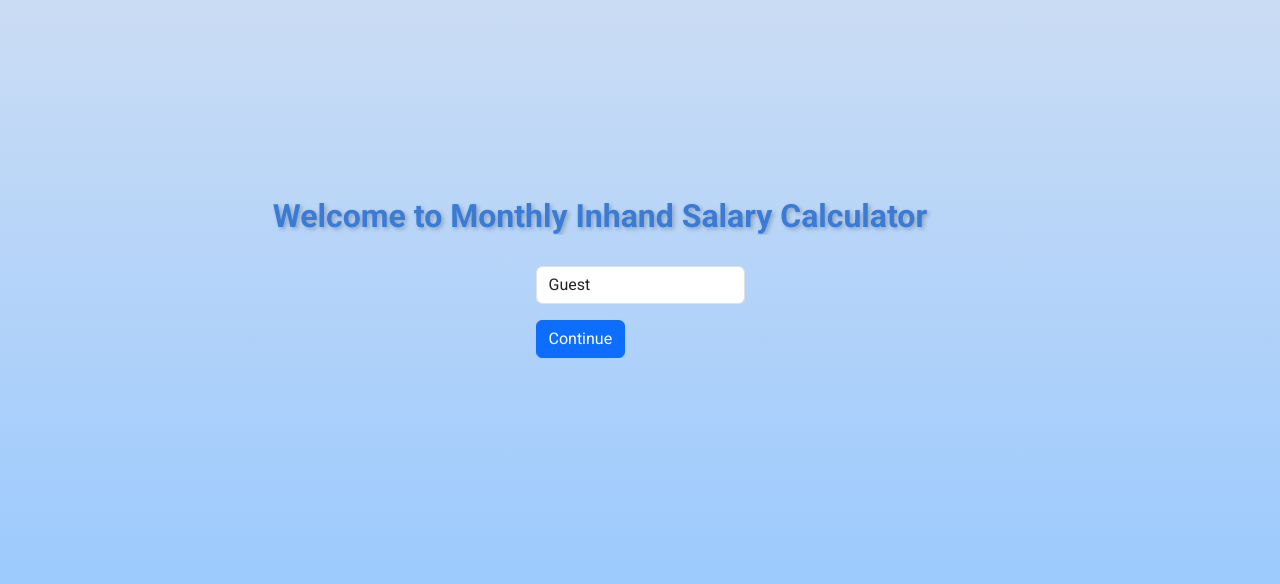
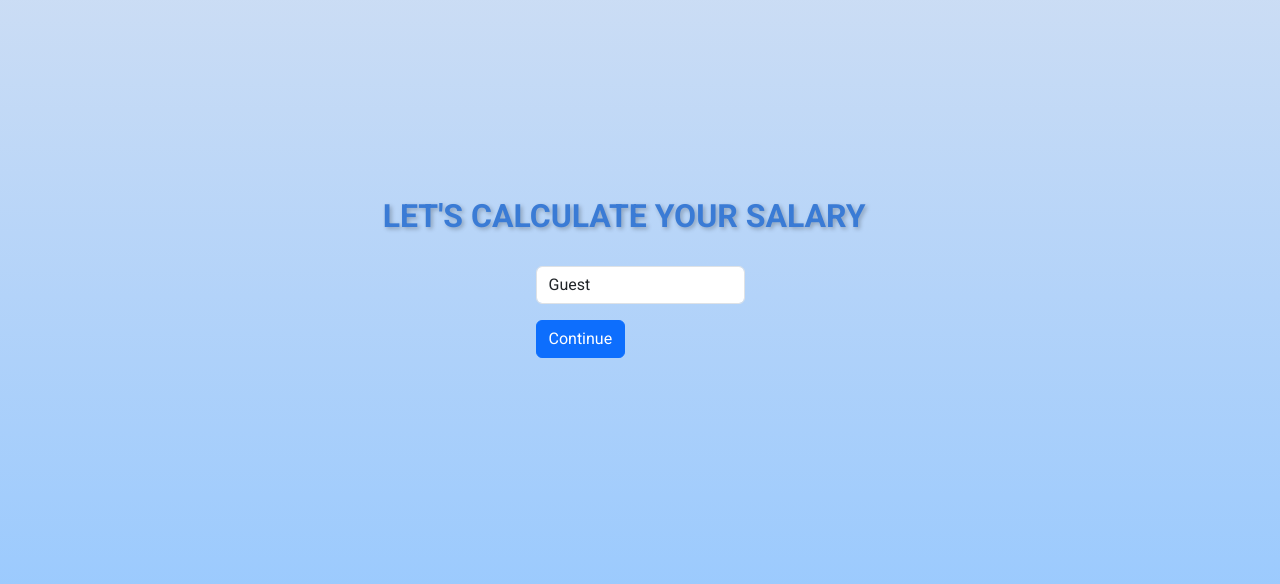
Before and after one commit to anantraghuvanshi/monthly-inhand-salary-calculator, an Angular app: page / in a window 1280 px wide. Shown: the part 104-688 px from the top of the page. Built offline with nearby package versions, Linux system fonts and the light colour scheme.

Commit message:
welcome page configured

```diff
--- a/src/app/welcome-page/welcome-page.component.css
+++ b/src/app/welcome-page/welcome-page.component.css
@@ -15,7 +15,7 @@
 .typing-text {
   position: absolute;
   top: 40%;
-  left: 50%;
+  left: 55%;
   transform: translate(-50%, -50%);
   font-size: 32px;
   font-weight: 700;
@@ -29,7 +29,7 @@
 
 @keyframes typing {
   from { width: 0; }
-  to { width: 40ch; }
+  to { width: 35ch; }
 }
 
 @keyframes fadeIn {
--- a/src/app/welcome-page/welcome-page.component.html
+++ b/src/app/welcome-page/welcome-page.component.html
@@ -1,6 +1,6 @@
 <div class="welcome-container">
   <div class="typing-container">
-    <h1 class="typing-text">Welcome to Monthly Inhand Salary Calculator</h1>
+    <h1 class="typing-text">LET'S CALCULATE YOUR SALARY</h1>
   </div>
   <div id="userInput" class="user-input">
     <input
```
